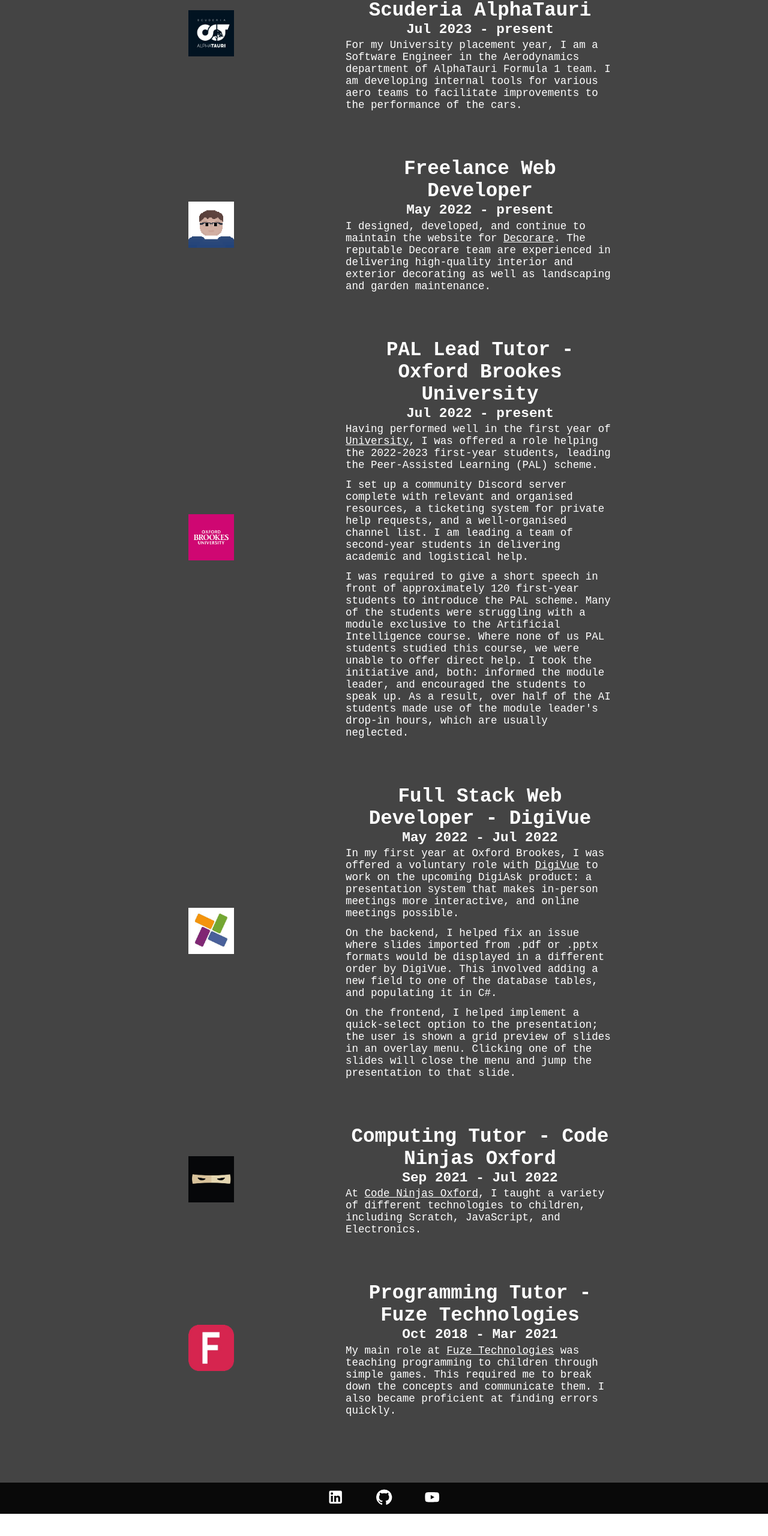
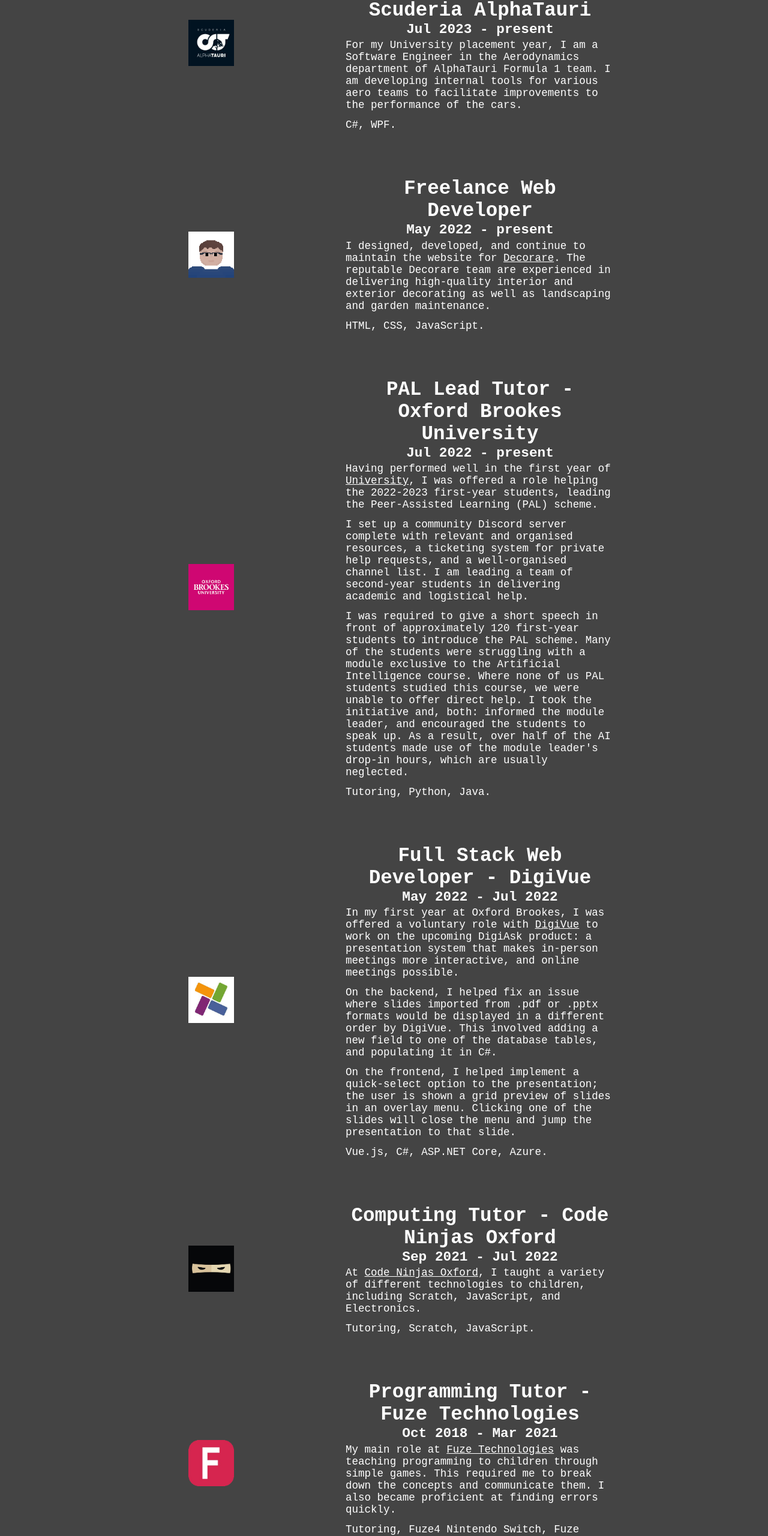
Before and after one commit to BenTaylor25/WebPortfolio2023, a React (Vite) app in the folder web-portfolio-2023/: page /WebPortfolio2023/work in a window 1280 px wide. Shown: the part 179-2739 px from the top of the page at 60% size. Before the commit the page ends 2702 px from the top, so only its background shows below. Built offline with nearby package versions, Linux system fonts and the light colour scheme.

Commit message:
added skills to work entries

```diff
--- a/web-portfolio-2023/src/components/pages/Work.tsx
+++ b/web-portfolio-2023/src/components/pages/Work.tsx
@@ -15,6 +15,7 @@
                         I am developing internal tools for various aero teams to
                         facilitate improvements to the performance of the cars.
                     </p>
+                    <p>C#, WPF.</p>
                 </div>
             </section>
 
@@ -30,6 +31,7 @@
                         high-quality interior and exterior decorating as well as
                         landscaping and garden maintenance.
                     </p>
+                    <p>HTML, CSS, JavaScript.</p>
                 </div>
             </section>
 
@@ -58,6 +60,7 @@
                         leader, and encouraged the students to speak up. As a result, over half of the AI students
                         made use of the module leader's drop-in hours, which are usually neglected.
                     </p>
+                    <p>Tutoring, Python, Java.</p>
                 </div>
             </section>
 
@@ -84,6 +87,7 @@
                         is shown a grid preview of slides in an overlay menu. Clicking one of the slides will
                         close the menu and jump the presentation to that slide.
                     </p>
+                    <p>Vue.js, C#, ASP.NET Core, Azure.</p>
                 </div>
             </section>
 
@@ -99,6 +103,7 @@
                         I taught a variety of different technologies to children, including Scratch,
                         JavaScript, and Electronics.
                     </p>
+                    <p>Tutoring, Scratch, JavaScript.</p>
                 </div>
             </section>
 
@@ -114,6 +119,7 @@
                         programming to children through simple games. This required me to break down the
                         concepts and communicate them. I also became proficient at finding errors quickly.
                     </p>
+                    <p>Tutoring, Fuze4 Nintendo Switch, Fuze Basic.</p>
                 </div>
             </section>
         </main>
```
